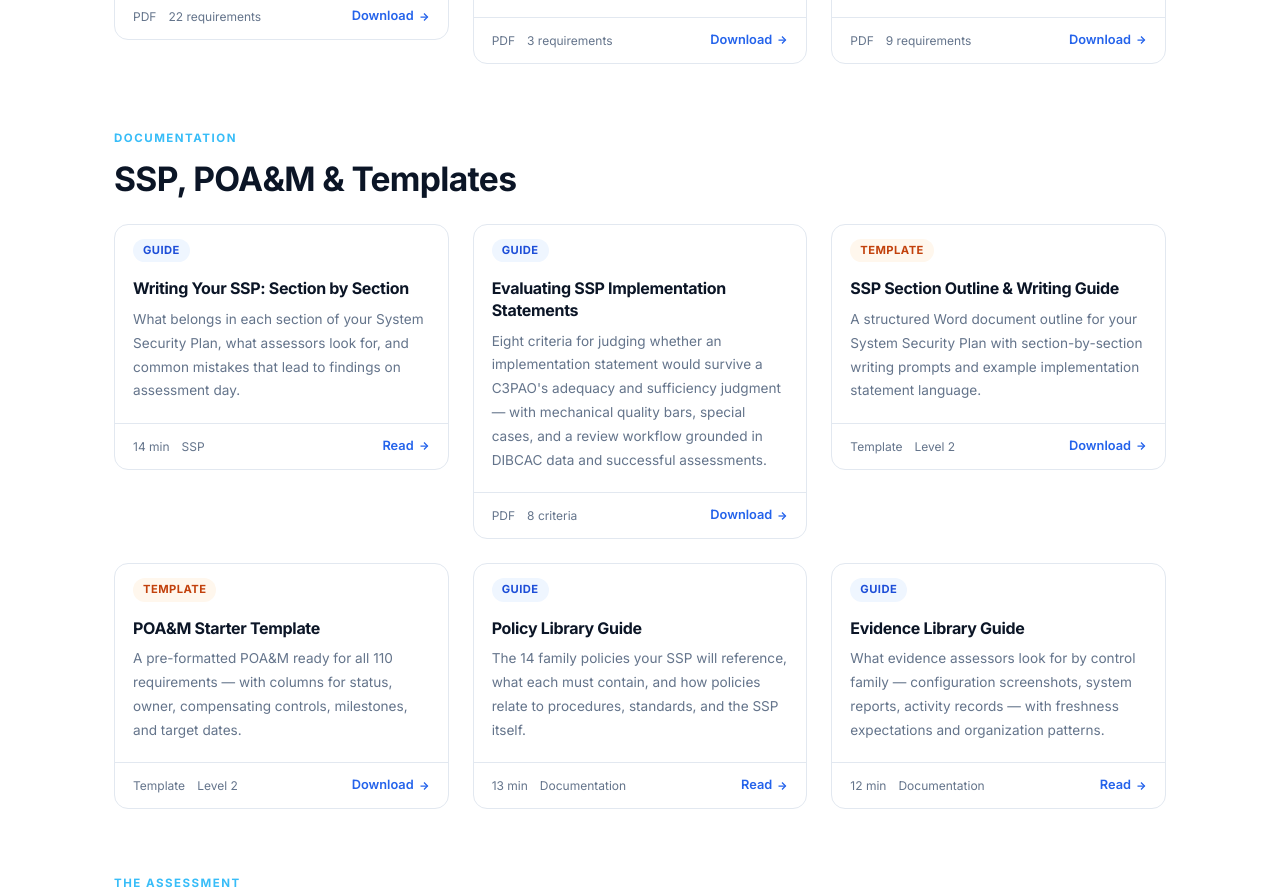
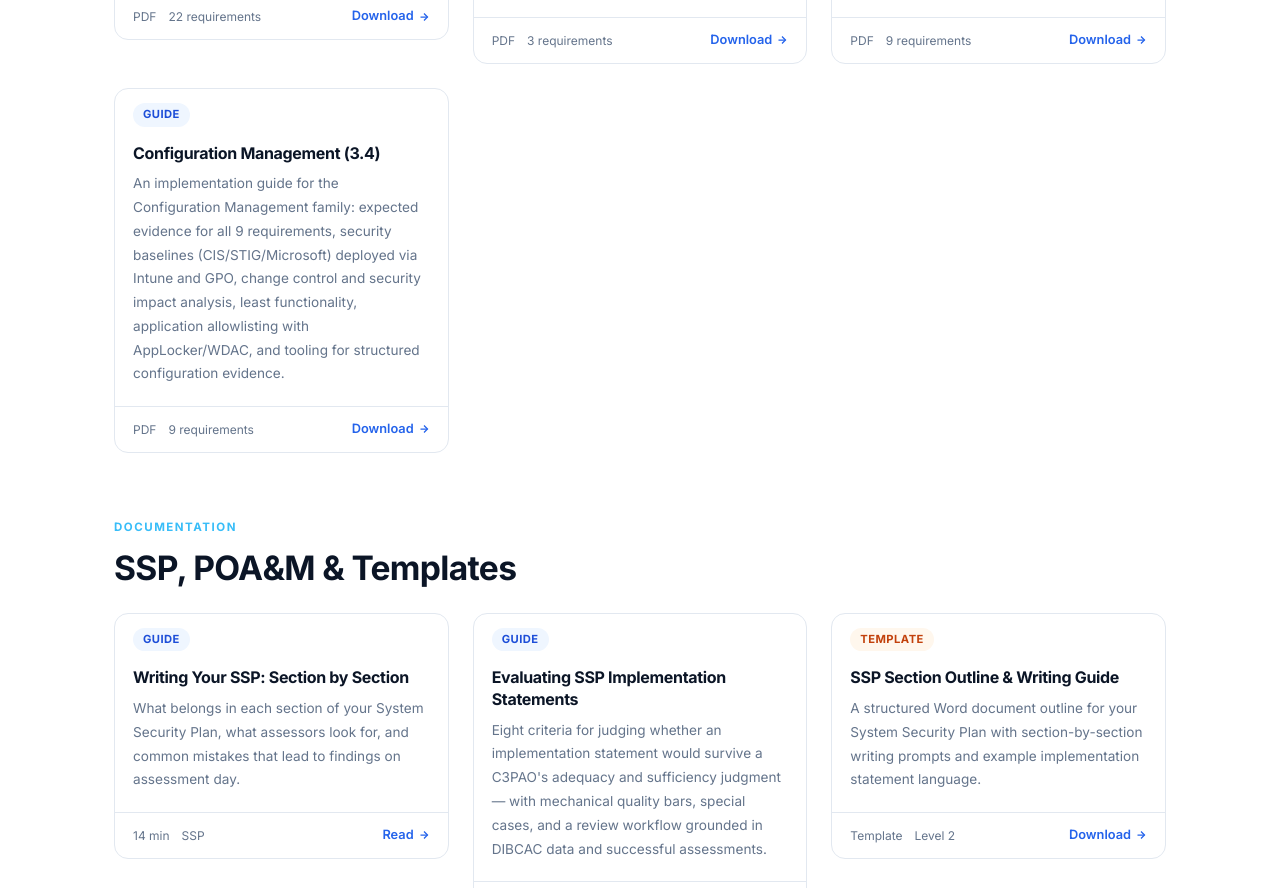
Before and after one commit to jimdowney-methodical/site, a plain HTML site: page resources.html in a window 1280 px wide. Shown: the part 4315-5203 px from the top of the page. Drawn offline with Linux system fonts and the light colour scheme.

Commit message:
Add Configuration Management (3.4) implementation guide to resources
Co-Authored-By: Claude Fable 5 <noreply@anthropic.com>

```diff
--- a/resources.html
+++ b/resources.html
@@ -501,6 +501,20 @@
         </a>
       </div>
 
+      <div class="resource-wrap fade-up">
+        <a href="guides/configuration-management-3.4-implementation-guide.pdf" class="resource-card" data-cat="guide">
+          <div class="resource-card-badge"><span class="badge badge-guide">Guide</span></div>
+          <div class="resource-card-body">
+            <h3>Configuration Management (3.4)</h3>
+            <p>An implementation guide for the Configuration Management family: expected evidence for all 9 requirements, security baselines (CIS/STIG/Microsoft) deployed via Intune and GPO, change control and security impact analysis, least functionality, application allowlisting with AppLocker/WDAC, and tooling for structured configuration evidence.</p>
+          </div>
+          <div class="resource-card-footer">
+            <span class="resource-meta"><span>PDF</span><span>9 requirements</span></span>
+            <span class="resource-link">Download <svg width="12" height="12" viewBox="0 0 24 24" fill="none" stroke="currentColor" stroke-width="2.5"><line x1="5" y1="12" x2="19" y2="12"/><polyline points="12 5 19 12 12 19"/></svg></span>
+          </div>
+        </a>
+      </div>
+
     </div>
 
     <!-- SSP & Templates -->
```
Also changed, not shown: 1 other file.
